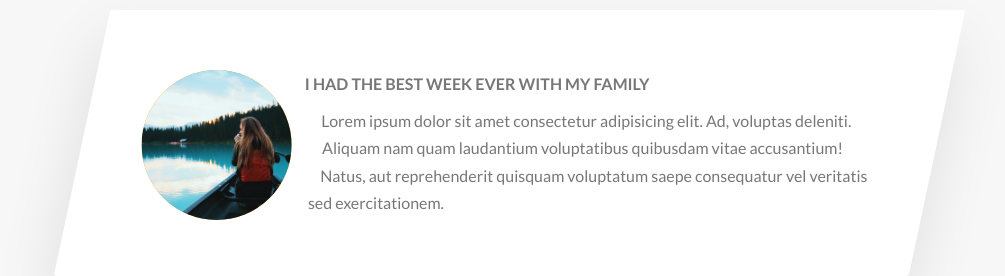
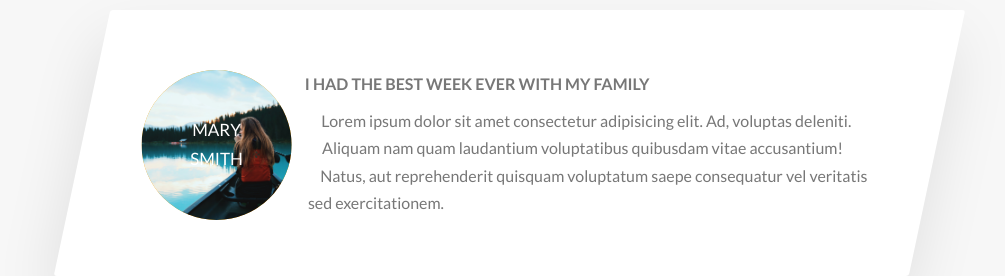
Before and after one commit to NwaguChima/natours_ui, a website: page index.html in a window 1280 px wide. Shown: the part 3601-3877 px from the top of the page, without its empty margins (131-1136 px from the left). Drawn offline with nearby package versions, Linux system fonts and the light colour scheme; files that its build step writes are made by us from their sources.

Commit message:
added figcapiton and added basic styles

```diff
--- a/index.html
+++ b/index.html
@@ -243,6 +243,7 @@
                 alt="person on a tour"
                 class="story__img"
               />
+              <figcaption class="story__caption">Mary Smith</figcaption>
             </figure>
             <div class="story__text">
               <h3 class="heading-tertiary u-margin-bottom-small">
--- a/sass/components/_story.scss
+++ b/sass/components/_story.scss
@@ -22,6 +22,7 @@
     height: 15rem;
     background-color: orange;
     float: left;
+    position: relative;
     -webkit-shape-outside: circle(50% at 50% 50%);
     shape-outside: circle(50% at 50% 50%);
     -webkit-clip-path: circle(50% at 50% 50%);
@@ -44,4 +45,15 @@
     -ms-transform: skewX(12deg);
     -o-transform: skewX(12deg);
   }
+
+  &__caption {
+    position: absolute;
+    top: 50%;
+    left: 50%;
+    transform: translate(-50%, -50%);
+    color: $color-white;
+    text-transform: uppercase;
+    font-size: 1.7rem;
+    text-align: center;
+  }
 }
```
